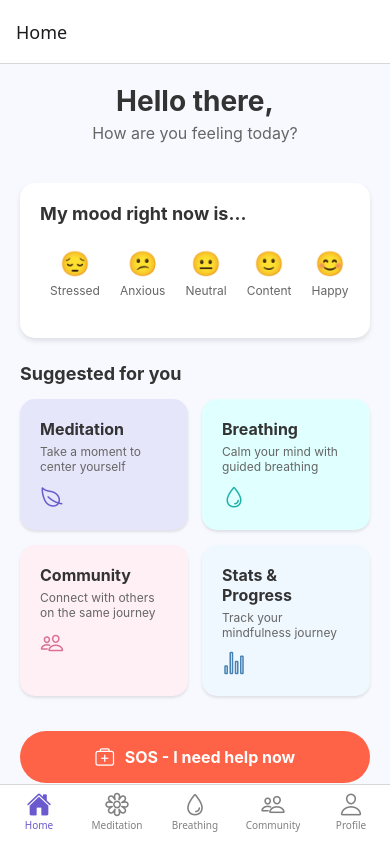
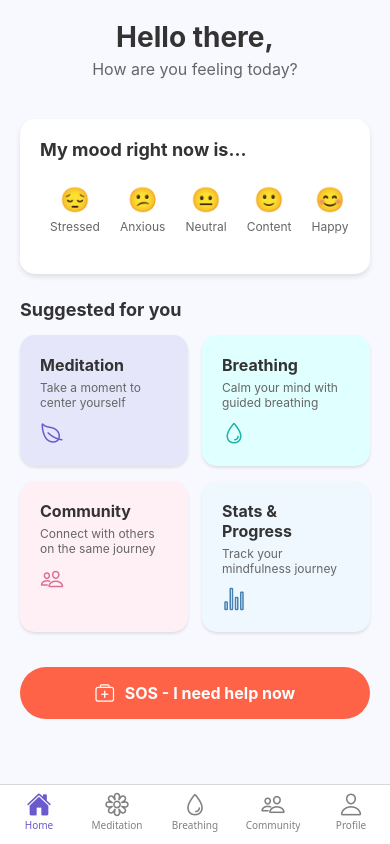
Before and after one commit to TechbyAsh/MindEaseJS, a React Native app: screen /Home in a window 390 px wide. Built offline with nearby package versions, Linux system fonts and the light colour scheme.

Commit message:
header from nav removed

```diff
--- a/app/navigation/AppNavigator.js
+++ b/app/navigation/AppNavigator.js
@@ -19,7 +19,7 @@ const Stack = createStackNavigator();
 function HomeTabs() {
   return (
     <Tab.Navigator
-      screenOptions={({ route }) => ({
+      screenOptions={({ route }) => ({ headerShown: false,
         tabBarIcon: ({ focused, color, size }) => {
           let iconName;
 
--- a/app/screens/BreathingScreen.js
+++ b/app/screens/BreathingScreen.js
@@ -141,7 +141,7 @@ const breathingExercises = [
 ];
 
 export default function BreathingScreen() {
-  const [selectedExercise, setSelectedExercise] = useState(null);
+  const [selectedExercise, setSelectedExercise] = useState(breathingExercises[0]);
   const [isBreathing, setIsBreathing] = useState(false);
   const [breathingState, setBreathingState] = useState('Ready');
   const [cycles, setCycles] = useState(0);
@@ -291,7 +291,7 @@ export default function BreathingScreen() {
           {breathingExercises.map(exercise => (
             <ExerciseCard
               key={exercise.id}
-              selected={selectedExercise.id === exercise.id}
+              selected={selectedExercise?.id === exercise.id}
               onPress={() => {
                 if (!isBreathing) {
                   setSelectedExercise(exercise);
--- a/app/screens/HomeScreen.js
+++ b/app/screens/HomeScreen.js
@@ -165,7 +165,7 @@ export default function HomeScreen({ navigation }) {
         <ActionCardsContainer>
           <ActionCard
             color="#e6e6fa"
-            onPress={() => navigation.navigate('Meditate')}
+            onPress={() => navigation.navigate('Meditation')}
           >
             <ActionTitle>Meditation</ActionTitle>
             <ActionDescription>Take a moment to center yourself</ActionDescription>
```
